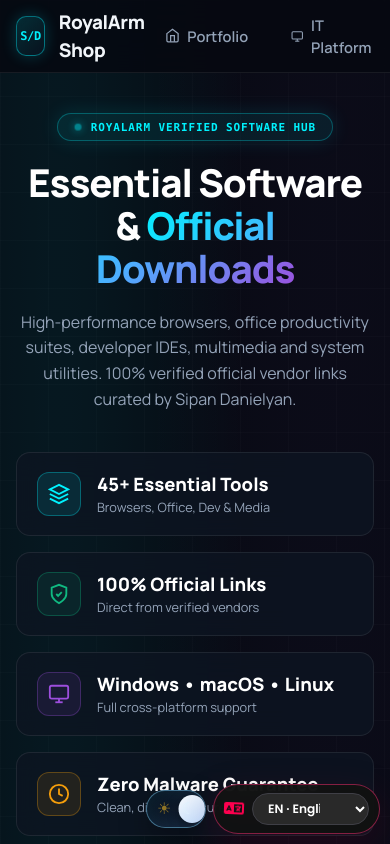
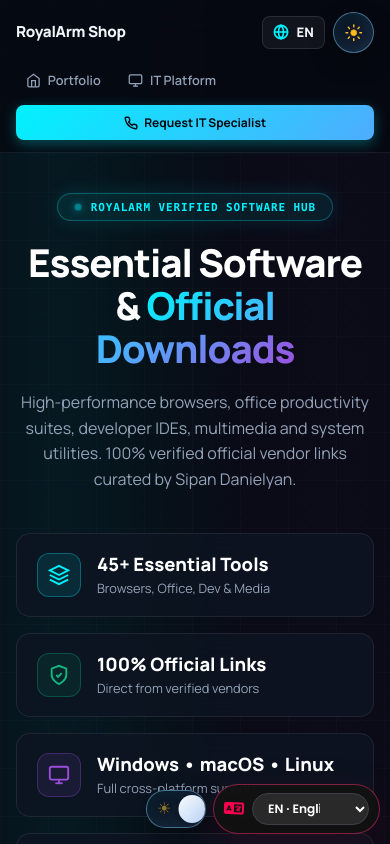
Before and after one commit to RoyalArm001/RoyalArmInfo, a Next.js app: page /shop in a window 390 px wide. Shown: the top 844 px of the page. Built offline with nearby package versions, Linux system fonts and the light colour scheme.

Commit message:
UI: Remove S/D badge from top navigation bars

```diff
--- /dev/null
+++ b/app/portfolio/PortfolioNavigation.js
@@ -0,0 +1,113 @@
+"use client";
+
+import { useEffect, useRef, useState } from "react";
+import HeaderControls from "../HeaderControls";
+
+const links = [
+  ["home", "Home"], ["about", "About"], ["skills", "Skills"],
+  ["resume", "Resume"], ["projects", "Projects"], ["services", "Services"],
+];
+
+function NavigationLinks({ activeSection }) {
+  return (
+    <>
+      {links.map(([section, label]) => (
+        <a key={section} href={`#${section}`} data-nav-section={section}
+          className={`site-nav-link${section === activeSection ? " is-active" : ""}`}
+          aria-current={section === activeSection ? "location" : undefined}>{label}</a>
+      ))}
+      <a href="https://it.royalarm.uk/" className="site-nav-link">IT App</a>
+      <a href="https://shop.royalarm.uk/" className="site-nav-link">Shop</a>
+    </>
+  );
+}
+
+export default function PortfolioNavigation() {
+  const [open, setOpen] = useState(false);
+  const [activeSection, setActiveSection] = useState("home");
+  const navRef = useRef(null);
+  const menuButtonRef = useRef(null);
+
+  useEffect(() => {
+    const sections = links.map(([id]) => document.getElementById(id)).filter(Boolean);
+    const desktop = window.matchMedia("(min-width: 1440px)");
+    let frame = 0;
+
+    function updateActiveSection() {
+      frame = 0;
+      const offset = navRef.current.querySelector(".portfolio-nav-row").offsetHeight + 40;
+      let current = "home";
+      sections.forEach((section) => {
+        if (section.getBoundingClientRect().top <= offset) current = section.id;
+      });
+      setActiveSection(current);
+    }
+    function scheduleUpdate() {
+      if (!frame) frame = requestAnimationFrame(updateActiveSection);
+    }
+    function closeOnDesktop(event) {
+      if (event.matches) setOpen(false);
+    }
+
+    updateActiveSection();
+    window.addEventListener("scroll", scheduleUpdate, { passive: true });
+    window.addEventListener("resize", scheduleUpdate);
+    desktop.addEventListener("change", closeOnDesktop);
+    return () => {
+      cancelAnimationFrame(frame);
+      window.removeEventListener("scroll", scheduleUpdate);
+      window.removeEventListener("resize", scheduleUpdate);
+      desktop.removeEventListener("change", closeOnDesktop);
+    };
+  }, []);
+
+  useEffect(() => {
+    if (!open) return;
+    function closeOnEscape(event) {
+      if (event.key !== "Escape") return;
+      setOpen(false);
+      menuButtonRef.current?.focus();
+    }
+    function closeOutside(event) {
+      if (!navRef.current?.contains(event.target)) setOpen(false);
+    }
+    document.addEventListener("keydown", closeOnEscape);
+    document.addEventListener("pointerdown", closeOutside);
+    return () => {
+      document.removeEventListener("keydown", closeOnEscape);
+      document.removeEventListener("pointerdown", closeOutside);
+    };
+  }, [open]);
+
+  return (
+    <nav ref={navRef} className="portfolio-navigation" data-portfolio-navigation aria-label="Main navigation">
+      <div className="portfolio-nav-container">
+        <div className="portfolio-nav-row">
+          <a href="#home" className="portfolio-nav-brand" onClick={() => setOpen(false)}>
+            <span className="portfolio-nav-name">Sipan Danielyan</span>
+          </a>
+          <div className="portfolio-nav-links"><NavigationLinks activeSection={activeSection} /></div>
+          <div className="portfolio-nav-end">
+            <div className="portfolio-nav-actions">
+              <a href="/service-request" className="portfolio-nav-request">Request Service</a>
+              <a href="#resume" className="portfolio-nav-cv">View CV</a>
+            </div>
+            <HeaderControls />
+            <button ref={menuButtonRef} id="mobile-menu-toggle" type="button" className="portfolio-menu-button" aria-label="Toggle navigation menu" aria-expanded={open} aria-controls="mobile-navigation" onClick={() => setOpen((value) => !value)}>
+              <svg width="22" height="22" viewBox="0 0 24 24" fill="none" stroke="currentColor" strokeWidth="1.8" aria-hidden="true">
+                <path strokeLinecap="round" d={open ? "M6 18L18 6M6 6l12 12" : "M4 8h16M4 16h16"} />
+              </svg>
+            </button>
+          </div>
+        </div>
+      </div>
+      <div id="mobile-navigation" hidden={!open} className="mobile-navigation portfolio-mobile-navigation" onClick={(event) => { if (event.target.closest("a")) setOpen(false); }}>
+        <div className="portfolio-mobile-links"><NavigationLinks activeSection={activeSection} /></div>
+        <div className="portfolio-mobile-actions">
+          <a href="/service-request" className="portfolio-nav-request">Request Service</a>
+          <a href="#resume" className="portfolio-nav-cv">View CV</a>
+        </div>
+      </div>
+    </nav>
+  );
+}
--- a/app/portfolio/portfolio.css
+++ b/app/portfolio/portfolio.css
@@ -46,7 +46,6 @@
 .portfolio-page nav > div:first-child { max-width: 1480px; padding: 0 5.2%; }
 .portfolio-page nav > div:first-child > div { display: flex; align-items: center; justify-content: space-between; height: 88px; gap: 20px; }
 .portfolio-page .portfolio-nav-brand { display: flex; align-items: center; color: var(--ink) !important; font-size: 16px; letter-spacing: -.035em; font-weight: 800; white-space: nowrap; }
-.portfolio-page .portfolio-nav-monogram { display: inline-grid; place-items: center; width: 41px; height: 38px; margin-right: 12px; font: 600 11px ui-monospace, monospace; letter-spacing: -.06em; color: var(--cyan); border: 1px solid #365057; border-radius: 8px; }
 .portfolio-page .site-nav-link { font-size: 12px; font-weight: 500; color: #95a5b4 !important; }
 .portfolio-page .site-nav-link.is-active,.portfolio-page .site-nav-link:hover { color: var(--ink) !important; }
 .portfolio-page .site-nav-link::after { background: var(--cyan); height: 2px; bottom: -10px; }
@@ -65,7 +64,6 @@
 @media (max-width: 479px) {
   .portfolio-page nav > div:first-child > div { gap: 8px; }
   .portfolio-nav-end { gap: 8px; }
-  .portfolio-page .portfolio-nav-monogram { display: none; }
   .portfolio-page #mobile-navigation { max-height: calc(100dvh - 72px); }
 }
 
@@ -254,7 +252,6 @@
 @media (max-width: 767px) {
   #main-content.portfolio-page nav,#main-content.portfolio-page nav > div:first-child > div { height: 72px; }
   .portfolio-page .portfolio-nav-brand { font-size: 14px; }
-  .portfolio-page .portfolio-nav-monogram { width: 34px; height: 34px; font-size: 9px; margin-right: 9px; }
   #main-content.portfolio-page #home { min-height: max(860px,100svh); padding: 168px 7% 162px; align-items: flex-start; }
   .hero-topline { top: 102px; left: 7%; right: 7%; font-size: 8px; }
   .hero-topline > span:last-child { display: none; }
--- a/app/shop/ShopClient.js
+++ b/app/shop/ShopClient.js
@@ -302,7 +302,6 @@
       <header className="shop-nav">
         <div className="shop-nav-inner">
           <Link href="/" className="shop-brand" aria-label="RoyalArm Portfolio Home">
-            <span className="shop-brand-badge">S/D</span>
             <span>RoyalArm Shop</span>
           </Link>
 
@@ -331,7 +330,8 @@
               <span>{t.requestSpecialist}</span>
             </Link>
 
-            <div className="shop-nav-tools">
+          </nav>
+          <div className="shop-nav-tools">
               <button
                 type="button"
                 className="shop-lang-toggle"
@@ -344,6 +344,7 @@
                   window.dispatchEvent(new Event("storage"));
                 }}
                 title="Toggle Language"
+                aria-label="Change page language"
               >
                 <svg width="16" height="16" viewBox="0 0 24 24" fill="none" stroke="currentColor" strokeWidth="2.5">
                   <circle cx="12" cy="12" r="10" />
@@ -353,8 +354,7 @@
                 <span>{lang.toUpperCase()}</span>
               </button>
               <ThemeToggle variant="icon" />
-            </div>
-          </nav>
+          </div>
         </div>
       </header>
 
@@ -365,7 +365,7 @@
           <span>{t.badge}</span>
         </div>
 
-        <h1 className="shop-title">
+        <h1 id="main-content" tabIndex={-1} className="shop-title">
           {t.title} <span className="shop-title-gradient">{t.titleGradient}</span>
         </h1>
 
--- a/app/shop/shop.css
+++ b/app/shop/shop.css
@@ -111,19 +111,6 @@
   font-weight: 800;
   font-size: 1.18rem;
   letter-spacing: -0.02em;
-}
-
-.shop-brand-badge {
-  display: inline-grid;
-  place-items: center;
-  width: 40px;
-  height: 40px;
-  font: 800 12px var(--shop-font-mono);
-  color: var(--shop-cyan);
-  border: 1px solid rgba(0, 242, 254, 0.4);
-  border-radius: 10px;
-  background: linear-gradient(135deg, rgba(0, 242, 254, 0.15), rgba(79, 172, 254, 0.05));
-  box-shadow: 0 0 15px rgba(0, 242, 254, 0.2);
 }
 
 .shop-nav-links {
@@ -1349,8 +1336,18 @@
 /* Responsive adjustments */
 @media (max-width: 768px) {
   .shop-nav-inner {
-    padding: 0 1rem;
+    height: auto;
+    min-height: 72px;
+    padding: 0.75rem 1rem;
+    flex-wrap: wrap;
+    gap: 0.75rem;
   }
+  .shop-brand { font-size: 0.95rem; gap: 0.5rem; }
+  .shop-nav-links { order: 3; width: 100%; flex-wrap: wrap; gap: 0.5rem; }
+  .shop-nav-link { font-size: 0.8rem; }
+  .shop-nav-cta { flex: 1; justify-content: center; font-size: 0.75rem; white-space: nowrap; }
+  .shop-nav-tools { margin-left: auto; padding-left: 0; border-left: 0; gap: 0.5rem; }
+  .shop-nav-inner > .header-controls { margin-left: auto; }
   .shop-hero {
     padding: 2.5rem 1rem 1.5rem;
   }
@@ -1372,3 +1369,7 @@
     align-items: flex-start;
   }
 }
+
+@media (max-width: 359px) {
+  .shop-brand > span:last-child { max-width: 80px; }
+}
```
